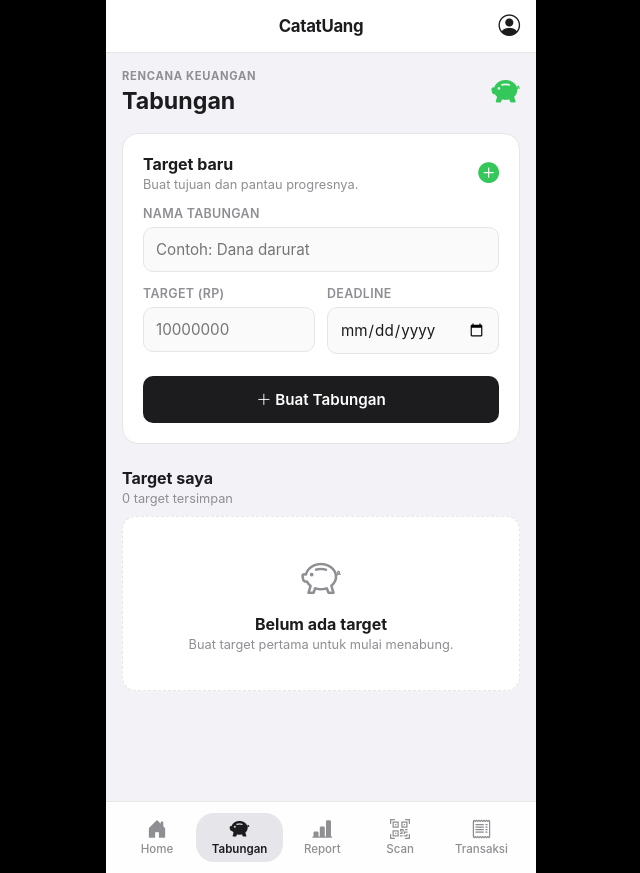
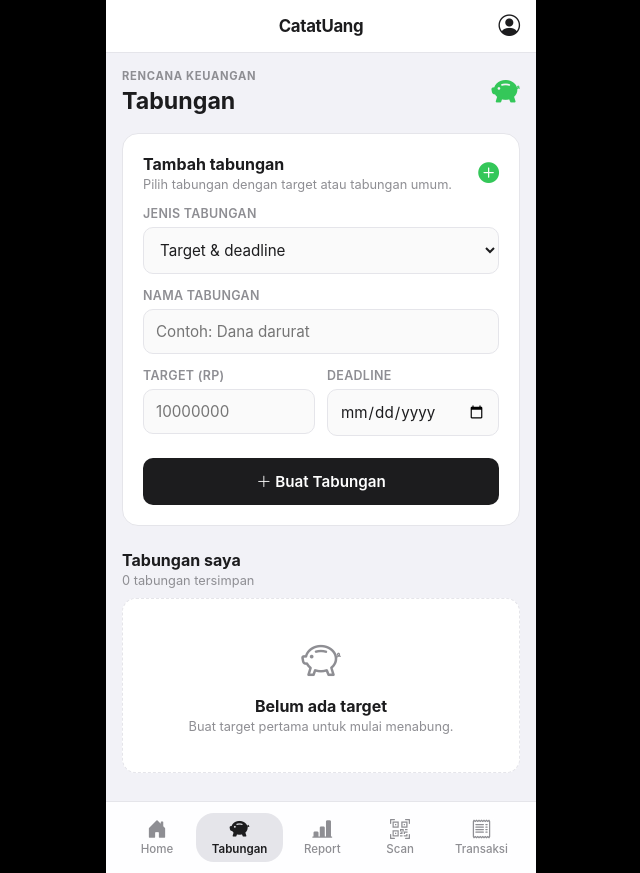
Before and after one commit to jekshelby/Tabunganku, a Flask app: page /tabungan in a window 1280 px wide. Shown: the whole page, without its empty margins (319-959 px from the left). Run offline with Flask 3, Linux system fonts and the light colour scheme; the visitor is signed in with stand-in values (Sample User, id 1); data that the repository does not hold is empty; some libraries are stand-ins or nearby versions.

Commit message:
add saving option and add report insight

```diff
--- a/app.py
+++ b/app.py
@@ -221,6 +221,7 @@ def tabungan():
             request.form.get('target_nominal'),
             request.form.get('deadline'),
             request.form.get('warna'),
+            request.form.get('mode', 'target'),
         )
         if success:
             flash('Tabungan berhasil dibuat.', 'success')
@@ -255,6 +256,7 @@ def edit_tabungan_route(tabungan_id):
             request.form.get('nama'),
             request.form.get('target_nominal'),
             request.form.get('deadline'),
+            request.form.get('mode', 'target'),
         )
         flash(message, 'success' if success else 'danger')
         return redirect(url_for('detail_tabungan', tabungan_id=tabungan_id))
--- a/features/tabungan.py
+++ b/features/tabungan.py
@@ -48,11 +48,15 @@ def get_semua_tabungan(user_id):
         conn.close()
 
 
-def buat_tabungan(user_id, nama, target_nominal, deadline=None, warna='#1c1c1e'):
+def buat_tabungan(user_id, nama, target_nominal=None, deadline=None, warna='#1c1c1e', mode='target'):
     nama = (nama or '').strip()
-    target = _parse_nominal(target_nominal)
-    if not nama or len(nama) > 100 or not target:
-        return False, 'Nama dan target tabungan wajib diisi dengan benar.'
+    target = _parse_nominal(target_nominal) if mode == 'target' else None
+    if not nama or len(nama) > 100:
+        return False, 'Nama tabungan wajib diisi dengan benar.'
+    if mode == 'target' and not target:
+        return False, 'Target nominal wajib diisi dengan benar.'
+    if mode == 'target' and not deadline:
+        return False, 'Deadline wajib diisi untuk tabungan bertarget.'
 
     conn = get_db_connection()
     try:
@@ -76,11 +80,15 @@ def buat_tabungan(user_id, nama, target_nominal, deadline=None, warna='#1c1c1e')
         conn.close()
 
 
-def edit_target_tabungan(user_id, tabungan_id, nama, target_nominal, deadline=None):
+def edit_target_tabungan(user_id, tabungan_id, nama, target_nominal=None, deadline=None, mode='target'):
     nama = (nama or '').strip()
-    target = _parse_nominal(target_nominal)
-    if not nama or len(nama) > 100 or not target:
-        return False, 'Nama dan target tabungan wajib diisi dengan benar.'
+    target = _parse_nominal(target_nominal) if mode == 'target' else None
+    if not nama or len(nama) > 100:
+        return False, 'Nama tabungan wajib diisi dengan benar.'
+    if mode == 'target' and not target:
+        return False, 'Target nominal wajib diisi dengan benar.'
+    if mode == 'target' and not deadline:
+        return False, 'Deadline wajib diisi untuk tabungan bertarget.'
 
     conn = get_db_connection()
     try:
@@ -102,11 +110,11 @@ def edit_target_tabungan(user_id, tabungan_id, nama, target_nominal, deadline=No
                 SET nama = %s,
                     target_nominal = %s,
                     deadline = %s,
-                    status = CASE WHEN %s >= %s THEN 'tercapai' ELSE 'aktif' END,
+                    status = CASE WHEN %s IS NOT NULL AND %s >= %s THEN 'tercapai' ELSE 'aktif' END,
                     updated_at = CURRENT_TIMESTAMP
                 WHERE id = %s AND user_id = %s
                 """,
-                (nama, target, deadline or None, saldo, target, tabungan_id, user_id),
+                (nama, target, deadline or None, target, saldo, target, tabungan_id, user_id),
             )
             updated = cursor.rowcount == 1
         conn.commit()
@@ -280,7 +288,12 @@ def simpan_mutasi_tabungan(user_id, tabungan_id, tipe, nominal, catatan=''):
             )
 
             saldo_baru = tabungan['saldo'] + (nominal if tipe == 'setor' else -nominal)
-            status = 'tercapai' if saldo_baru >= tabungan['target_nominal'] else 'aktif'
+            status = (
+                'tercapai'
+                if tabungan['target_nominal'] is not None
+                and saldo_baru >= tabungan['target_nominal']
+                else 'aktif'
+            )
             cursor.execute(
                 "UPDATE tabungan SET status = %s, updated_at = CURRENT_TIMESTAMP WHERE id = %s",
                 (status, tabungan_id),
--- a/templates/tabungan.html
+++ b/templates/tabungan.html
@@ -22,17 +22,24 @@
 <div class="form-card savings-create-card">
     <div class="section-heading">
         <div>
-            <h3>Target baru</h3>
-            <p>Buat tujuan dan pantau progresnya.</p>
+            <h3>Tambah tabungan</h3>
+            <p>Pilih tabungan dengan target atau tabungan umum.</p>
         </div>
         <i class="bi bi-plus-circle-fill"></i>
     </div>
     <form action="{{ url_for('tabungan') }}" method="POST">
         <div class="form-group">
+            <label for="mode">Jenis tabungan</label>
+            <select id="mode" name="mode" onchange="ubahModeTabungan()">
+                <option value="target" selected>Target & deadline</option>
+                <option value="umum">Tabungan umum</option>
+            </select>
+        </div>
+        <div class="form-group">
             <label for="nama">Nama tabungan</label>
             <input type="text" id="nama" name="nama" maxlength="100" placeholder="Contoh: Dana darurat" required>
         </div>
-        <div class="savings-form-grid">
+        <div class="savings-form-grid" id="targetFields">
             <div class="form-group">
                 <label for="target_nominal">Target (Rp)</label>
                 <input type="number" id="target_nominal" name="target_nominal" min="1" step="1" placeholder="10000000" required>
@@ -49,8 +56,8 @@
 
 <div class="section-heading savings-list-heading">
     <div>
-        <h3>Target saya</h3>
-        <p>{{ tabungan|length }} target tersimpan</p>
+        <h3>Tabungan saya</h3>
+        <p>{{ tabungan|length }} tabungan tersimpan</p>
     </div>
 </div>
 
@@ -60,7 +67,7 @@
     {% if progress > 100 %}{% set progress = 100 %}{% endif %}
     <a class="savings-card" href="{{ url_for('detail_tabungan', tabungan_id=item.id) }}">
         <div class="savings-card-top">
-            <div class="savings-symbol" style="background-color: {{ item.warna }}"><i class="bi bi-bullseye"></i></div>
+            <div class="savings-symbol" data-warna="{{ item.warna }}"><i class="bi {% if item.target_nominal %}bi-bullseye{% else %}bi-wallet2{% endif %}"></i></div>
             <div class="savings-card-title">
                 <h3>{{ item.nama }}</h3>
                 <span class="status-pill {{ item.status }}">{{ item.status|capitalize }}</span>
@@ -69,12 +76,11 @@
         </div>
         <div class="savings-amounts">
             <strong>Rp {{ "{:,.0f}".format(item.saldo).replace(',', '.') }}</strong>
-            <span>of Rp {{ "{:,.0f}".format(item.target_nominal).replace(',', '.') }}</span>
+            {% if item.target_nominal %}<span>of Rp {{ "{:,.0f}".format(item.target_nominal).replace(',', '.') }}</span>{% else %}<span>Tabungan umum</span>{% endif %}
         </div>
-        <div class="progress-track"><div class="progress-fill" style="width: {{ progress }}%; background-color: {{ item.warna }}"></div></div>
+        {% if item.target_nominal %}<div class="progress-track"><div class="progress-fill" data-progress="{{ progress }}" data-warna="{{ item.warna }}"></div></div>{% endif %}
         <div class="savings-meta">
-            <span>{{ "{:,.0f}".format(progress) }}% tercapai</span>
-            {% if item.deadline %}<span>Target {{ item.deadline }}</span>{% else %}<span>Tanpa deadline</span>{% endif %}
+            {% if item.target_nominal %}<span>{{ "{:,.0f}".format(progress) }}% tercapai</span><span>{% if item.deadline %}Target {{ item.deadline }}{% else %}Tanpa deadline{% endif %}</span>{% else %}<span>Tanpa target dan deadline</span>{% endif %}
         </div>
     </a>
     {% else %}
@@ -85,4 +91,27 @@
     </div>
     {% endfor %}
 </div>
+<script>
+    function ubahModeTabungan() {
+        const mode = document.getElementById('mode').value;
+        const fields = document.getElementById('targetFields');
+        const target = document.getElementById('target_nominal');
+        const deadline = document.getElementById('deadline');
+        const memakaiTarget = mode === 'target';
+        fields.style.display = memakaiTarget ? 'grid' : 'none';
+        target.required = memakaiTarget;
+        deadline.required = memakaiTarget;
+        if (!memakaiTarget) {
+            target.value = '';
+            deadline.value = '';
+        }
+    }
+
+    document.querySelectorAll('[data-warna]').forEach((element) => {
+        element.style.backgroundColor = element.dataset.warna;
+    });
+    document.querySelectorAll('[data-progress]').forEach((element) => {
+        element.style.width = `${element.dataset.progress}%`;
+    });
+</script>
 {% endblock %}
--- a/templates/tabungan_detail.html
+++ b/templates/tabungan_detail.html
@@ -25,13 +25,17 @@
 {% set progress = (tabungan.saldo / tabungan.target_nominal * 100) if tabungan.target_nominal else 0 %}
 {% if progress > 100 %}{% set progress = 100 %}{% endif %}
 <div class="savings-hero" style="--savings-color: {{ tabungan.warna }}">
-    <div class="savings-symbol large"><i class="bi bi-bullseye"></i></div>
+    <div class="savings-symbol large"><i class="bi {% if tabungan.target_nominal %}bi-bullseye{% else %}bi-wallet2{% endif %}"></i></div>
     <p class="eyebrow">Target tabungan</p>
     <h1>{{ tabungan.nama }}</h1>
     <div class="detail-balance">Rp {{ "{:,.0f}".format(tabungan.saldo).replace(',', '.') }}</div>
+    {% if tabungan.target_nominal %}
     <p class="detail-target">dari target Rp {{ "{:,.0f}".format(tabungan.target_nominal).replace(',', '.') }}</p>
     <div class="progress-track detail-progress"><div class="progress-fill" style="width: {{ progress }}%; background-color: {{ tabungan.warna }}"></div></div>
     <div class="savings-meta"><span>{{ "{:,.0f}".format(progress) }}% tercapai</span>{% if tabungan.deadline %}<span>Deadline {{ tabungan.deadline }}</span>{% endif %}</div>
+    {% else %}
+    <p class="detail-target">Tabungan umum tanpa target dan deadline</p>
+    {% endif %}
 </div>
 
 <div class="mutation-grid">
--- a/templates/transaksi.html
+++ b/templates/transaksi.html
@@ -63,7 +63,7 @@
                     <!-- Sub-Badge Wallet/Dompet -->
                     <div class="badge-dompet">
                         <i class="bi bi-wallet-fill" style="font-size: 0.7rem;"></i>
-                        <span>Dompet Utama</span>
+                        <span>Saldo Utama</span>
                     </div>
                 </div>
 
```
Also changed, not shown: features/report.py (+41 -0 lines), static/css/style.css (+28 -0 lines), templates/report.html (+6 -1 lines), templates/tabungan_edit.html (+20 -3 lines).
